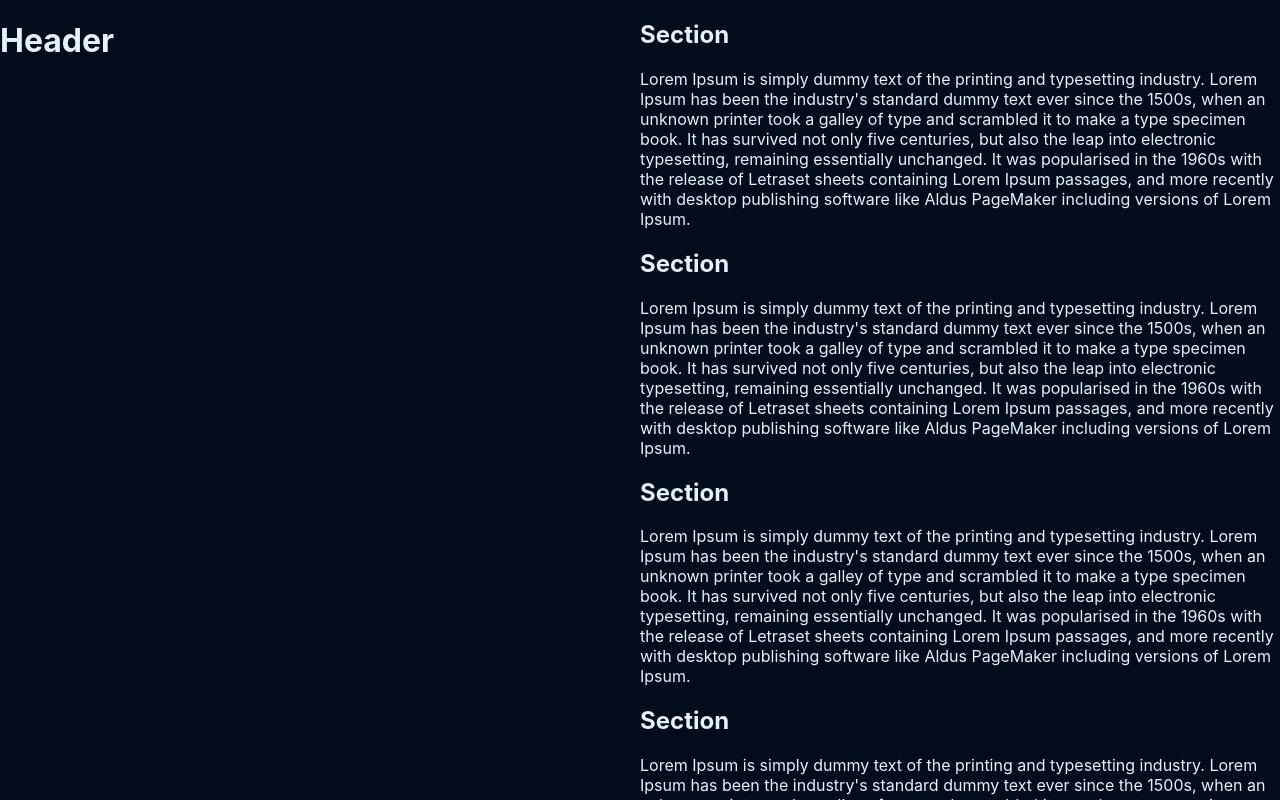
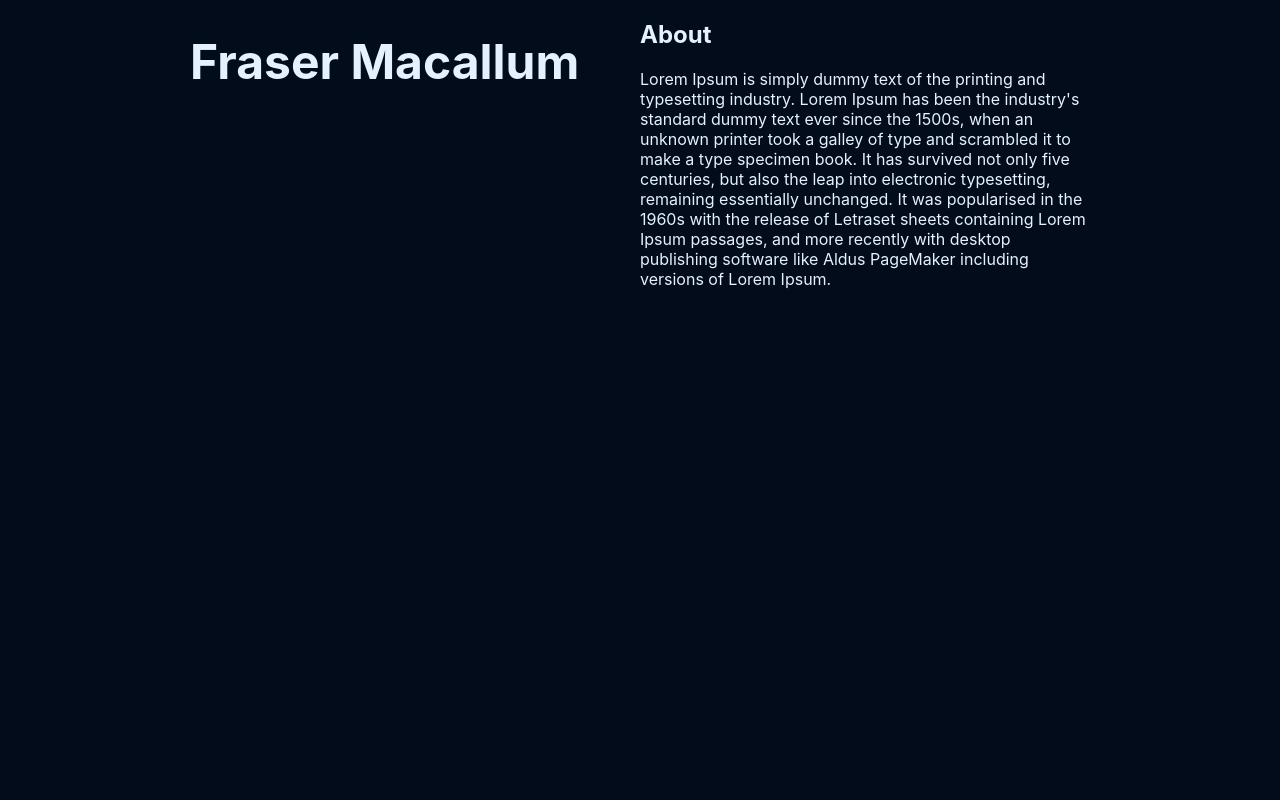
Before and after one commit to frayfray248/fraser-portfolio-v3, a Next.js app: page / in a window 1280 px wide. Built offline with nearby package versions, Linux system fonts and the light colour scheme.

Commit message:
column sticky layout

```diff
--- a/src/app/components/layout/Container.js
+++ b/src/app/components/layout/Container.js
@@ -1,7 +1,15 @@
 import styled from 'styled-components'
+
+import { singleColumnMaxWidth } from '@/app/config/config'
 
 const StyledContainer = styled.div`
     display: flex;
+    max-width: 900px;
+    margin: 0 auto;
+
+    @media ${singleColumnMaxWidth} {
+        flex-direction: column;
+    }
 `
 
 export default function Container({ children }) {
--- a/src/app/components/layout/Header.js
+++ b/src/app/components/layout/Header.js
@@ -1,17 +1,29 @@
 import styled from 'styled-components'
+
+import { singleColumnMaxWidth } from '@/app/config/config'
 
 const StyledHeader = styled.div`
     width: 50%;
-    height: 100vh;
+    position: -webkit-sticky; /* for Safari */
     position: sticky;
     top: 0;
+    align-self: flex-start; /* <-- this is the fix */
+
+    @media ${singleColumnMaxWidth} {
+        width: 100%;
+        position: relative;
+    }
+
 `
 
+const StyledHeaderTitle = styled.h1`
+    font-size: 3rem;
+`
 
 const Header = () => {
     return (
         <StyledHeader>
-            <h1>Header</h1>
+            <StyledHeaderTitle>Fraser Macallum</StyledHeaderTitle>
         </StyledHeader>
     )
 }
--- a/src/app/components/layout/Main.js
+++ b/src/app/components/layout/Main.js
@@ -1,9 +1,14 @@
 import styled from 'styled-components'
+
+import { singleColumnMaxWidth } from '@/app/config/config'
 
 const StyledMain = styled.main`
     width: 50%;
-    overflow-y: scroll;
-    height: 100vh;
+
+    @media ${singleColumnMaxWidth} {
+        width: 100%;
+    }
+
 `
 
 export default function Main({ children }) {
--- a/src/app/components/layout/Section.js
+++ b/src/app/components/layout/Section.js
@@ -1,23 +1,8 @@
-const Section = () => {
+const Section = ({ title, children }) => {
     return (
         <section>
-            <h1>Section</h1>
-            <p>Lorem Ipsum is simply dummy
-                text of the printing and
-                typesetting industry. Lorem Ipsum has
-                been the industry's standard dummy
-                text ever since the 1500s, when an
-                unknown printer took a galley of type
-                and scrambled it to make a type specimen book.
-                It has survived not only five centuries,
-                but also the leap into electronic typesetting,
-                remaining essentially unchanged.
-                It was popularised in the 1960s
-                with the release of Letraset sheets
-                containing Lorem Ipsum passages, and
-                more recently with desktop publishing
-                software like Aldus PageMaker including
-                versions of Lorem Ipsum.</p>
+            <h1>{title}</h1>
+            {children}
         </section>
     )
 }
--- /dev/null
+++ b/src/app/components/sections/About.js
@@ -0,0 +1,14 @@
+import Section from "../layout/Section"
+
+const About = () => {
+
+    return (
+        <Section title="About">
+            <p>
+                Lorem Ipsum is simply dummy text of the printing and typesetting industry. Lorem Ipsum has been the industry's standard dummy text ever since the 1500s, when an unknown printer took a galley of type and scrambled it to make a type specimen book. It has survived not only five centuries, but also the leap into electronic typesetting, remaining essentially unchanged. It was popularised in the 1960s with the release of Letraset sheets containing Lorem Ipsum passages, and more recently with desktop publishing software like Aldus PageMaker including versions of Lorem Ipsum.
+            </p>
+        </Section>
+    )
+}
+
+export default About
--- /dev/null
+++ b/src/app/config/config.js
@@ -0,0 +1,3 @@
+import { device } from '@/app/device/device'
+
+export const singleColumnMaxWidth = device.max.laptop
--- /dev/null
+++ b/src/app/device/device.js
@@ -0,0 +1,34 @@
+const screenSizes = {
+    mobileS: '320px',
+    mobileM: '375px',
+    mobileL: '425px',
+    tablet: '768px',
+    laptop: '1024px',
+    laptopL: '1440px',
+    desktop: '2560px'
+}
+
+
+
+export const device = {
+    min: {
+        mobileS: `(min-width: ${screenSizes.mobileS})`,
+        mobileM: `(min-width: ${screenSizes.mobileM})`,
+        mobileL: `(min-width: ${screenSizes.mobileL})`,
+        tablet: `(min-width: ${screenSizes.tablet})`,
+        laptop: `(min-width: ${screenSizes.laptop})`,
+        laptopL: `(min-width: ${screenSizes.laptopL})`,
+        desktop: `(min-width: ${screenSizes.desktop})`,
+        desktopL: `(min-width: ${screenSizes.desktop})`
+    },
+    max: {
+        mobileS: `(max-width: ${screenSizes.mobileS})`,
+        mobileM: `(max-width: ${screenSizes.mobileM})`,
+        mobileL: `(max-width: ${screenSizes.mobileL})`,
+        tablet: `(max-width: ${screenSizes.tablet})`,
+        laptop: `(max-width: ${screenSizes.laptop})`,
+        laptopL: `(max-width: ${screenSizes.laptopL})`,
+        desktop: `(max-width: ${screenSizes.desktop})`,
+        desktopL: `(max-width: ${screenSizes.desktop})`
+    }
+}
--- a/src/app/page.js
+++ b/src/app/page.js
@@ -3,10 +3,11 @@
 import React from "react"
 import GlobalStyles from "./styles/GlobalStyles"
 
+// components
 import Container from "./components/layout/Container"
 import Header from "./components/layout/Header"
-import Section from "./components/layout/Section"
 import Main from "./components/layout/Main"
+import About from "./components/sections/About"
 
 export default function Home() {
     return (
@@ -15,15 +16,7 @@ export default function Home() {
             <Container>
                 <Header />
                 <Main>
-                    <Section />
-                    <Section />
-                    <Section />
-                    <Section />
-                    <Section />
-                    <Section />
-                    <Section />
-                    <Section />
-                    <Section />
+                    <About />
                 </Main>
 
             </Container>
--- a/src/app/styles/GlobalStyles.js
+++ b/src/app/styles/GlobalStyles.js
@@ -18,6 +18,7 @@ const GlobalStyles = createGlobalStyle`
         background-color: var(--dark-navy);
         color: var(--white);
         font-family: var(--font-calibre);
+        display: block;
     }
 
 `
```
